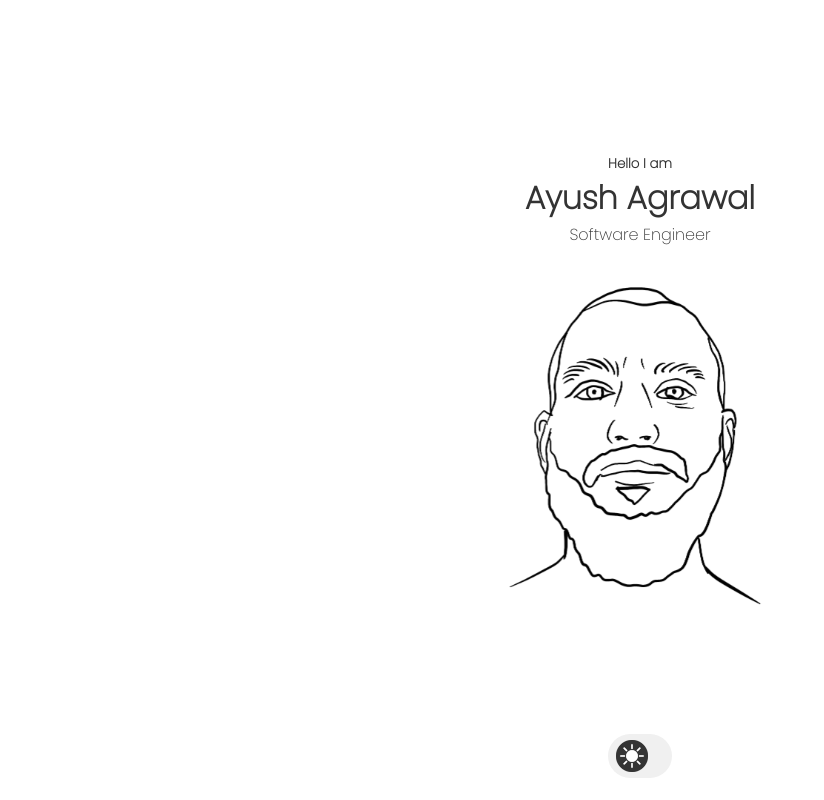
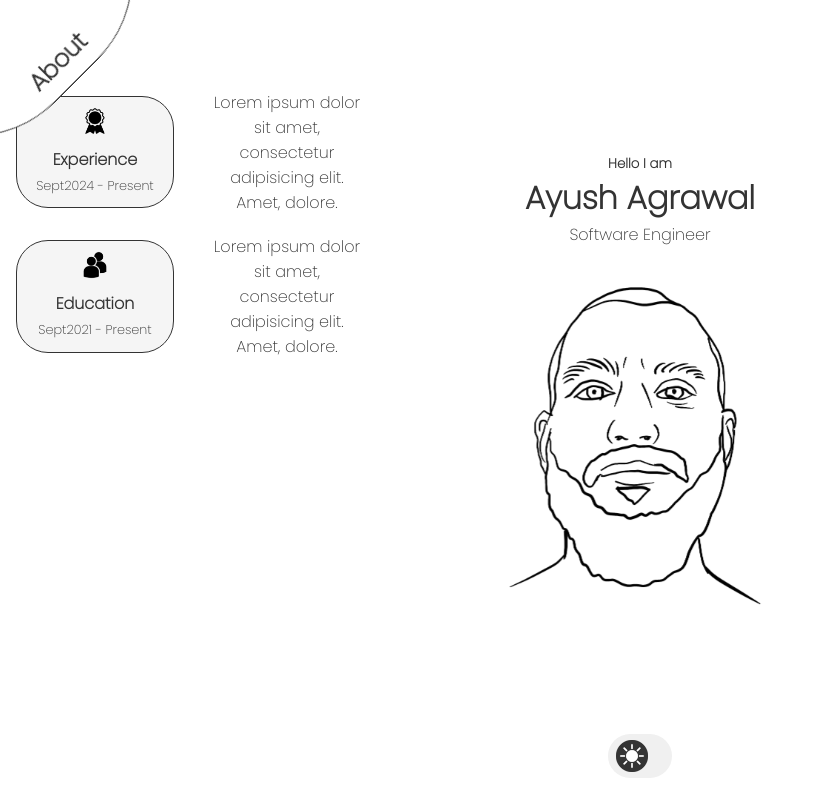
Before and after one commit to ayushag1505/Portfolio, a plain HTML site: page index.html in a window 1280 px wide. Shown: the whole page, without its empty margins (0-824 px from the left). Drawn offline with Linux system fonts and the light colour scheme.

Commit message:
About Section

```diff
--- a/css/style.css
+++ b/css/style.css
@@ -45,3 +45,118 @@ h1, h2, h5, p{
     background-position: center;
     background-size: cover;
 }
+
+
+#grid{
+    position: absolute;
+    display: grid;
+    grid-template-rows: 1fr 1fr;
+    grid-template-columns: 1fr 1fr;
+    height: 100vh;
+    width: 100vw;
+}
+
+#grid_tl_btn,
+#grid_tr_btn,
+#grid_bl_btn,
+#grid_br_btn {
+    height: 18.75rem;
+    width: 18.75rem;
+    background: var(--bg);
+    color: var(--text);
+    border: var(--border);
+    position: fixed;
+    display: flex;
+    justify-content: center;
+    cursor: pointer;
+    text-align: center;
+    font-weight: 800;
+    font-size: 1.5rem;
+    z-index: 100;
+    border-radius: 40%;
+    transition: transform 0.2s ease-in-out;
+}
+
+#grid_tl_content,
+#grid_tr_content,
+#grid_bl_content,
+#grid_br_content {
+    position: absolute;
+    text-align: center;
+    transition: transform 0.3s ease-in-out;
+}
+
+#grid_tl_btn,
+#grid_tr_btn {
+    align-items: flex-end;
+    padding-bottom: 0.5rem;
+}
+
+#grid_bl_btn,
+#grid_br_btn {
+    padding-top: 0.5rem;
+}
+
+#grid_tl_btn:active,
+#grid_br_btn:active {
+    transform: rotate(-45deg) scale(1.05);
+}
+
+#grid_bl_btn:active,
+#grid_tr_btn:active {
+    transform: rotate(45deg) scale(1.05);
+}
+
+#grid_tl_btn {
+    transform: rotate(-45deg);
+    top: -11.5rem;
+    left: -11.5rem;
+}
+
+#grid_tl_content {
+    width: 30vw;
+    top: 10vh;
+    left: 0 ;
+    /* transform: translateX(-100vw) translateY(-100vh); */
+}
+
+article {
+    background: rgb(245, 245, 245);
+    font-size: 0.8rem;
+    list-style: none;
+    border: var(--border);
+    border-radius: 2rem;
+    margin: 1rem;
+    padding: 0.5rem;
+    width: 8.75rem;
+    min-width: 8.75rem;
+}
+
+article h2{
+    font-size: 1rem;
+    padding: 0.3rem;
+}
+
+article p {
+    padding-bottom: 0.3rem;
+}
+
+article h2,
+article p {
+    color: #333;
+}
+
+.cards{
+    padding: 0;
+}
+
+.cards_content {
+    display: flex;
+    align-items: center;
+}
+
+.cards_content_text {
+    color: var(--text);
+    text-align: center;
+    margin: 0 1rem;
+}
--- a/index.html
+++ b/index.html
@@ -23,6 +23,32 @@
         </div>
     </div>
 
+    <nav id="grid">
+        <div id="grid_tl">
+            <div id="grid_tl_btn">About</div>
+            <div id="grid_tl_content">
+                <div class="cards">
+                    <div class="cards_content">
+                        <article>
+                            <img src="./assets/icons/experience.png" alt="Experience Icon" class="icon">
+                            <h2>Experience</h2>
+                            <p>Sept2024 - Present</p>
+                        </article>
+                        <p class="cards_content_text">Lorem ipsum dolor sit amet, consectetur adipisicing elit. Amet, dolore.</p>
+                    </div>
+                    <div class="cards_content">
+                        <article>
+                            <img src="./assets/icons/education.png" alt="Education Icon" class="icon">
+                            <h2>Education</h2>
+                            <p>Sept2021 - Present</p>
+                        </article>
+                        <p class="cards_content_text">Lorem ipsum dolor sit amet, consectetur adipisicing elit. Amet, dolore.</p>
+                    </div>
+                </div>
+            </div>
+        </div>
+    </nav>
+
     <div id="color-mode">
         <div id="toggle-button" class="icon"></div>
     </div>
```
